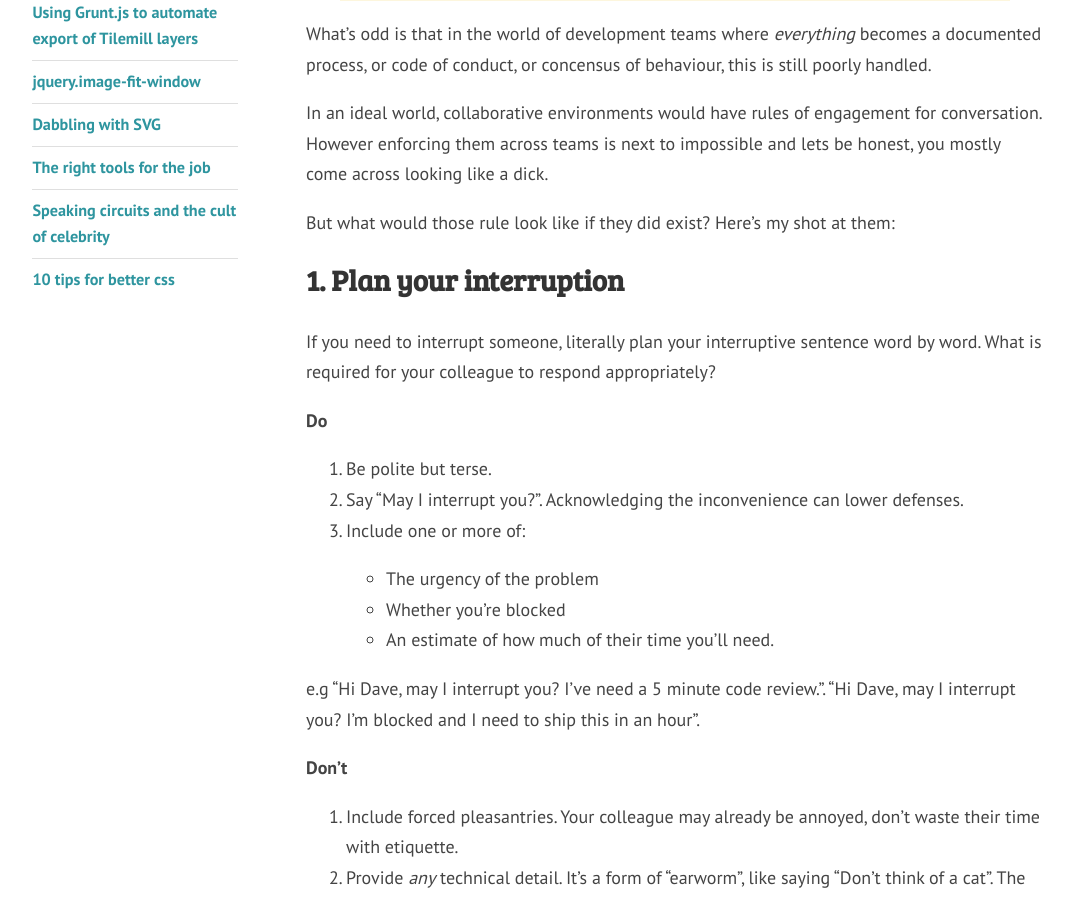
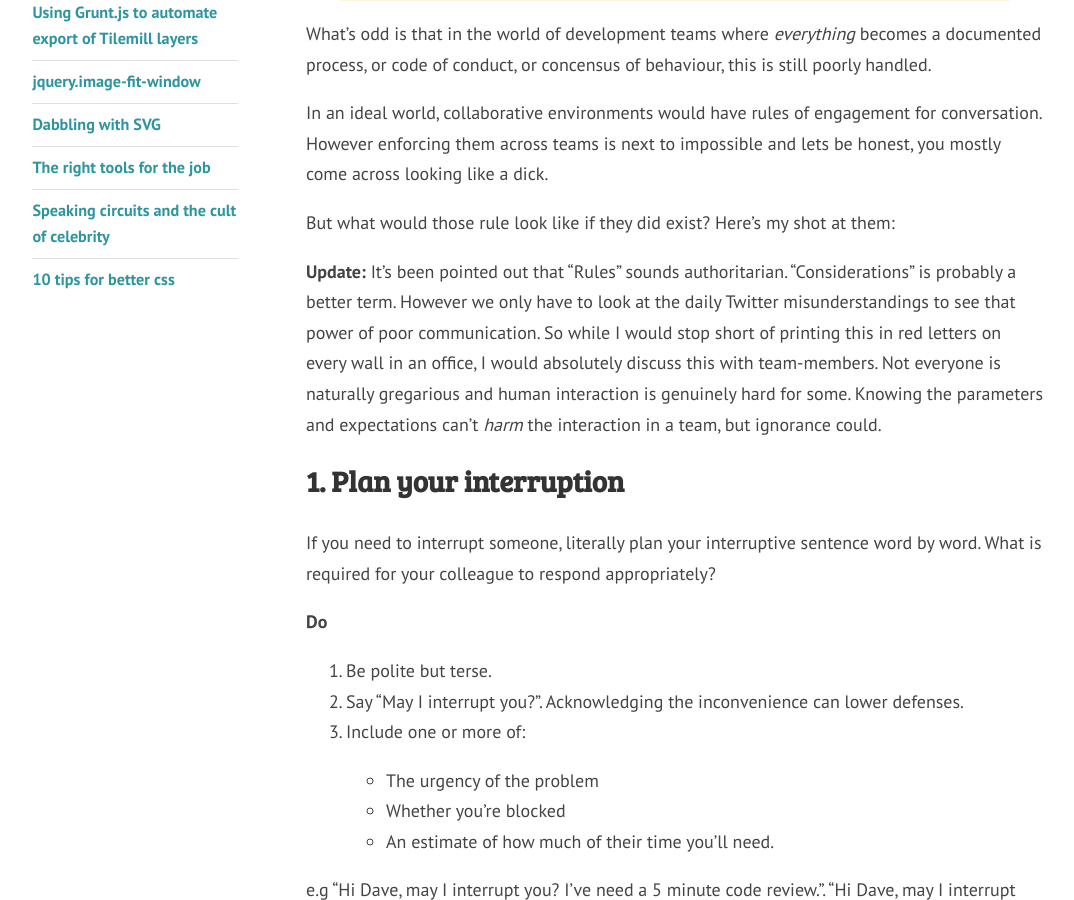
Before and after one commit to davecranwell/davecranwell.github.io, a Jekyll site: the page built from _posts/2017-07-04-rules-of-interruption.md, in a window 1280 px wide and 900 px high, scrolled down 527 px. Shown: the whole window, without its empty margins (100-1174 px from the left). Built offline with Jekyll 4.4.1, drawn with Linux system fonts in a browser that asks for light colours; nearby versions of some CDN libraries; comment, search, counter and statistics services are not loaded.

```diff
--- a/_posts/2017-07-04-rules-of-interruption.md
+++ b/_posts/2017-07-04-rules-of-interruption.md
@@ -12,6 +12,8 @@
 In an ideal world, collaborative environments would have rules of engagement for conversation. However enforcing them across teams is next to impossible and lets be honest, you mostly come across looking like a dick.
 
 But what would those rule look like if they did exist? Here's my shot at them:
+
+**Update:** It's been pointed out that "Rules" sounds authoritarian. "Considerations" is probably a better term. However we only have to look at the daily Twitter misunderstandings to see that power of poor communication. So while I would stop short of printing this in red letters on every wall in an office, I would absolutely discuss this with team-members. Not everyone is naturally gregarious and human interaction is genuinely hard for some. Knowing the parameters and expectations can't _harm_ the interaction in a team, but ignorance could.
 
 ## 1. Plan your interruption
 
```
